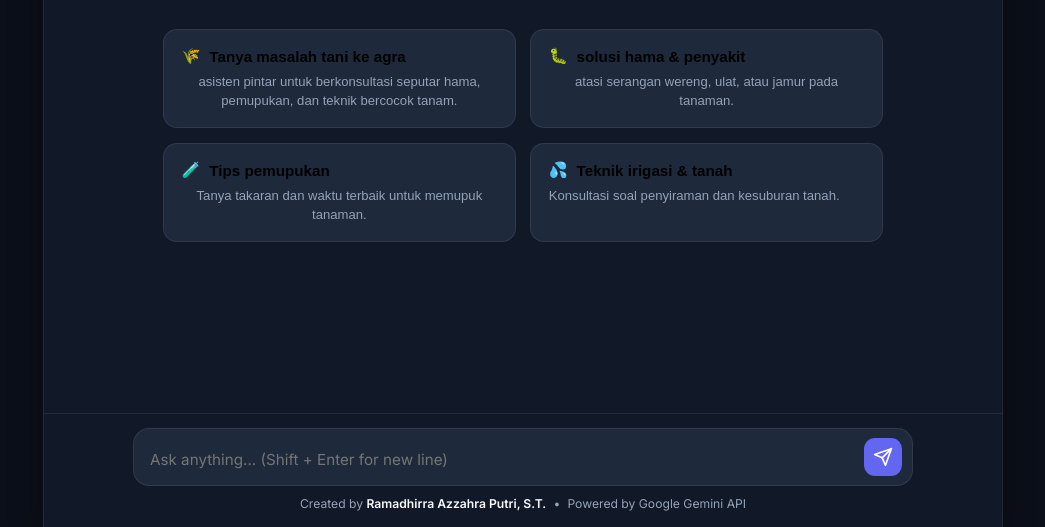
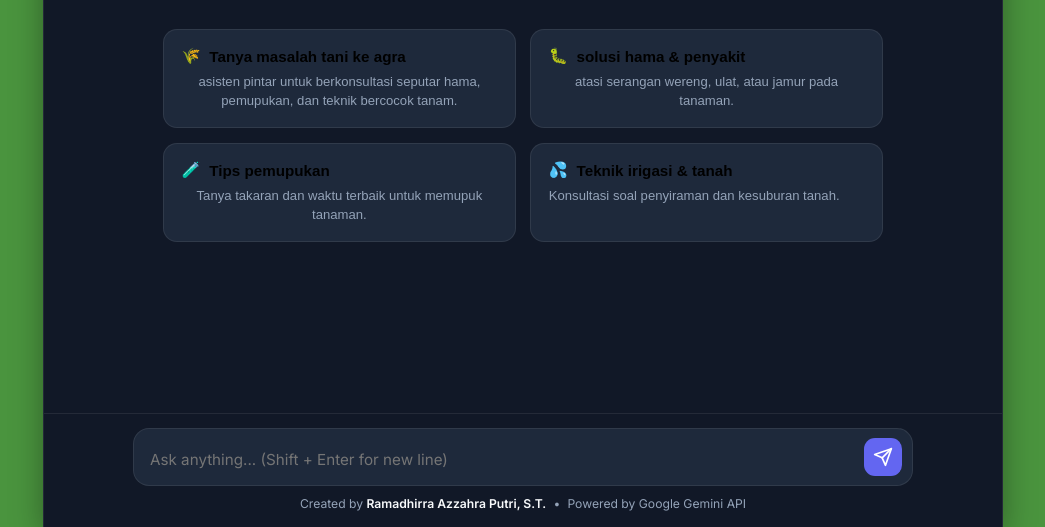
Before and after one commit to AwerAwer296/gemini-chatbot-template, a plain HTML site: page index.html in a window 1280 px wide. Shown: the part 273-800 px from the top of the page, without its empty margins (117-1162 px from the left). Drawn offline with Linux system fonts and the light colour scheme.

Commit message:
Change primary background color for dark theme

```diff
--- a/style.css
+++ b/style.css
@@ -1,5 +1,5 @@
 :root[data-theme="dark"] {
-    --bg-primary: #0b0f19;
+    --bg-primary: #4A943E;
     --bg-secondary: #111827;
     --bg-surface: #1e293b;
     --bg-surface-hover: #334155;
```
